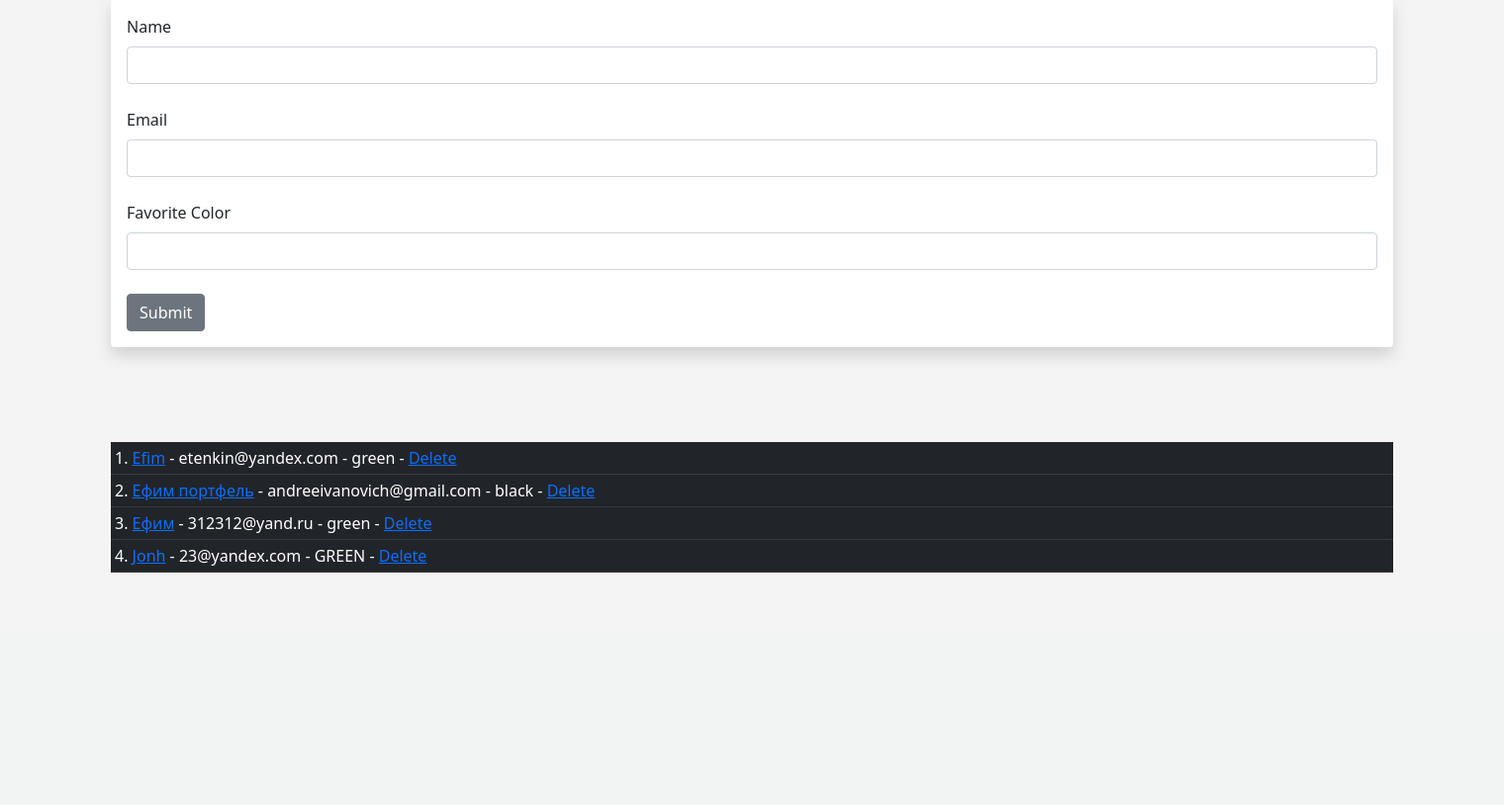
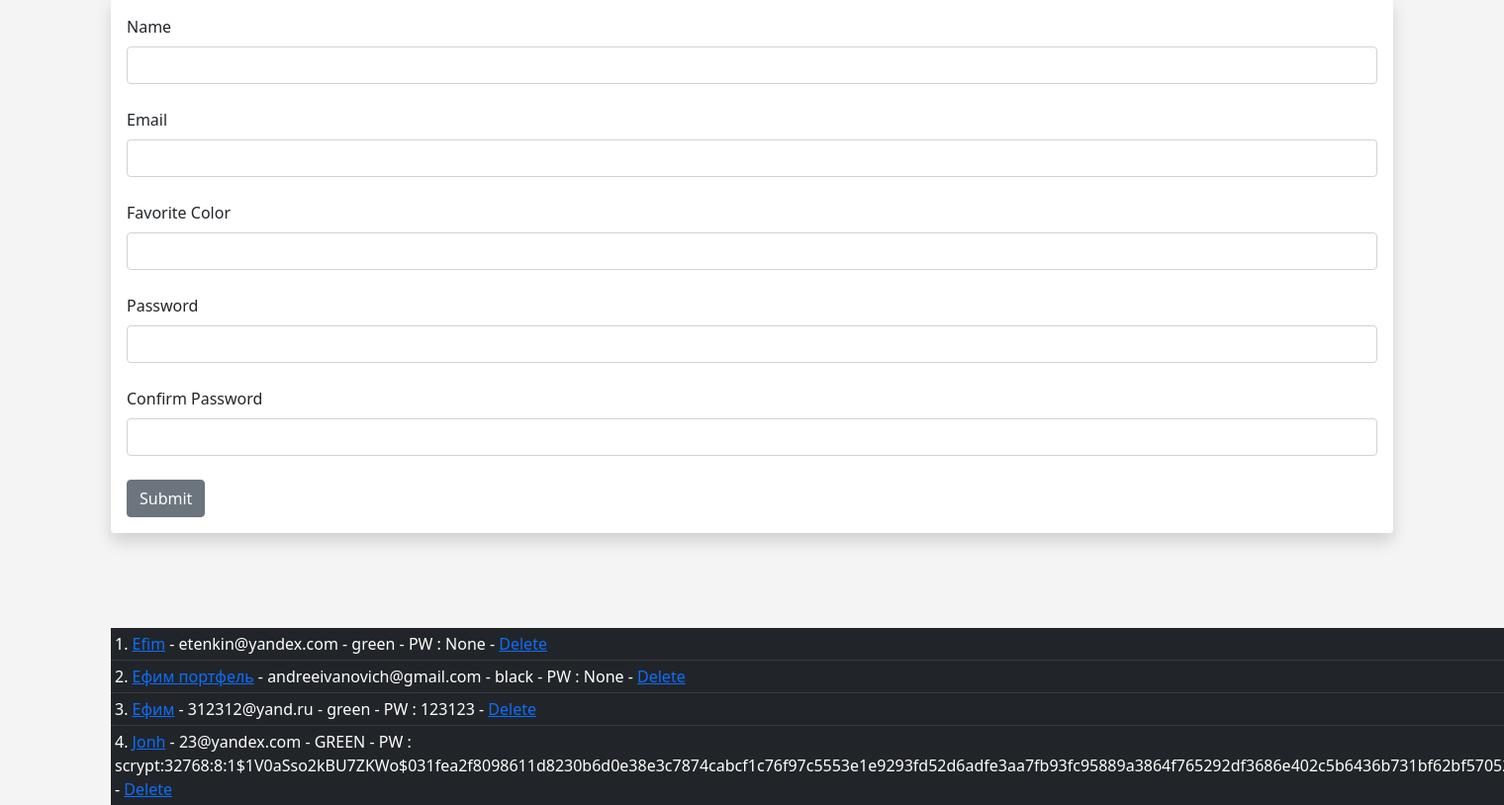
Before and after one commit to tenisaname/flask_blog, a Flask app: page /user/add in a window 1520 px wide; the page is wider, and only the part inside the window is pictured. Shown: the part 161-975 px from the top of that part at 99% size. Before the commit the page ends 740 px from the top of that part, so only its background shows below. Run offline with Flask 3, Linux system fonts and the light colour scheme.

Commit message:
15 lesson

```diff
--- a/app.py
+++ b/app.py
@@ -1,7 +1,8 @@
 from flask import Flask, render_template, flash, request
 from flask_wtf import FlaskForm
-from wtforms import StringField, SubmitField, EmailField
-from wtforms.validators import DataRequired
+from wtforms import StringField, SubmitField, EmailField, PasswordField, BooleanField, ValidationError
+from wtforms.validators import DataRequired, EqualTo, Length
+
 
 from flask_sqlalchemy import SQLAlchemy
 from flask_migrate import Migrate
@@ -69,6 +70,8 @@ class UserForm(FlaskForm):
     name = StringField("Name", validators=[DataRequired()])
     email = EmailField("Email", validators=[DataRequired()])
     favorite_color = StringField("Favorite Color")
+    password_hash = PasswordField("Password", validators=[DataRequired(), EqualTo('password_hash2', message='Passwords must match')])
+    password_hash2 = PasswordField("Confirm Password", validators=[DataRequired()])
     submit = SubmitField("Submit")
 
 # Create a Form Class
@@ -125,7 +128,9 @@ def add_user():
     if form.validate_on_submit():
         user = User.query.filter_by(email=form.email.data).first()
         if user is None:
-            user = User(name = form.name.data, email = form.email.data, favorite_color = form.favorite_color.data)
+            # Hash the password
+            hashed_pw = generate_password_hash(form.password_hash.data)
+            user = User(name = form.name.data, email = form.email.data, favorite_color = form.favorite_color.data, password_hash = hashed_pw )
             db.session.add(user)
             db.session.commit()
         name = form.name.data
@@ -137,7 +142,7 @@ def add_user():
     our_users = User.query.order_by(User.data_added)
     return render_template("add_user.html",
                            form = form,
-                           name=name,
+                           name = name,
                            our_users = our_users)
 
 # Create a route decorator
--- a/templates/add_user.html
+++ b/templates/add_user.html
@@ -23,6 +23,7 @@
                 {{ our_user.name}}</a> - {{
                 our_user.email }} - {{
                 our_user.favorite_color }} -
+                PW : {{ our_user.password_hash}} -
                 <a href ="{{url_for('delete', id = our_user.id)}}">
                 Delete</a><br/>
             </td>
@@ -50,6 +51,16 @@
 
             <br/>
 
+            {{ form.password_hash.label(class="form-label") }}
+            {{ form.password_hash(class="form-control") }}
+
+            <br/>
+
+            {{ form.password_hash2.label(class="form-label") }}
+            {{ form.password_hash2(class="form-control") }}
+
+            <br/>
+
             {{ form.submit(class="btn btn-secondary") }}
 
 
@@ -65,6 +76,7 @@
             {{ our_user.name}}</a> - {{
             our_user.email }} - {{
             our_user.favorite_color }} -
+            PW : {{ our_user.password_hash}} -
             <a href ="{{url_for('delete', id = our_user.id)}}">
             Delete</a><br/>
         </td>
```
Also changed, not shown: migrations/versions/9912c87d801c_added_password_field.py (added, +32 -0 lines), instance/users.db. Lines whose indentation alone changed are shown as unchanged.
